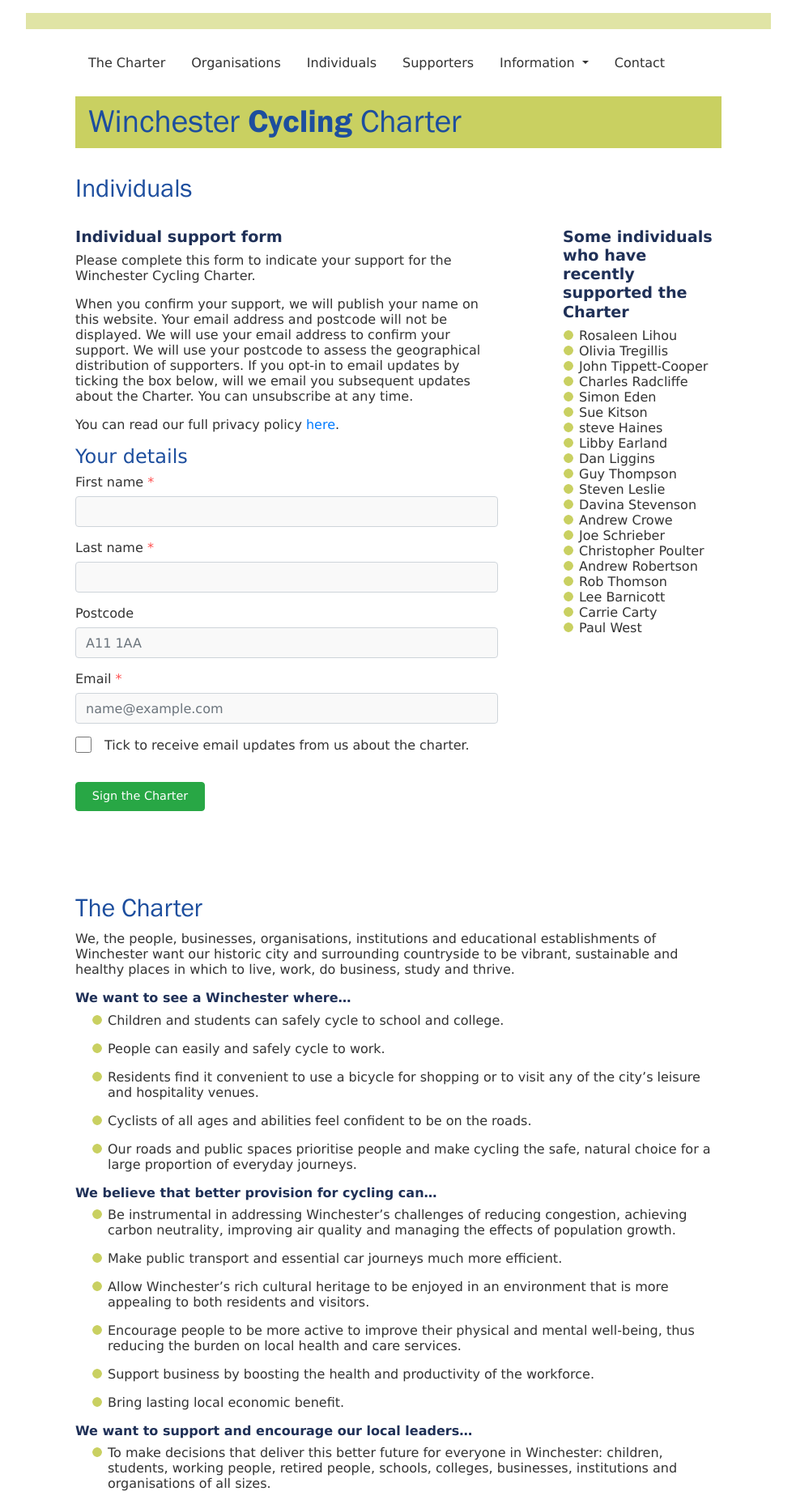
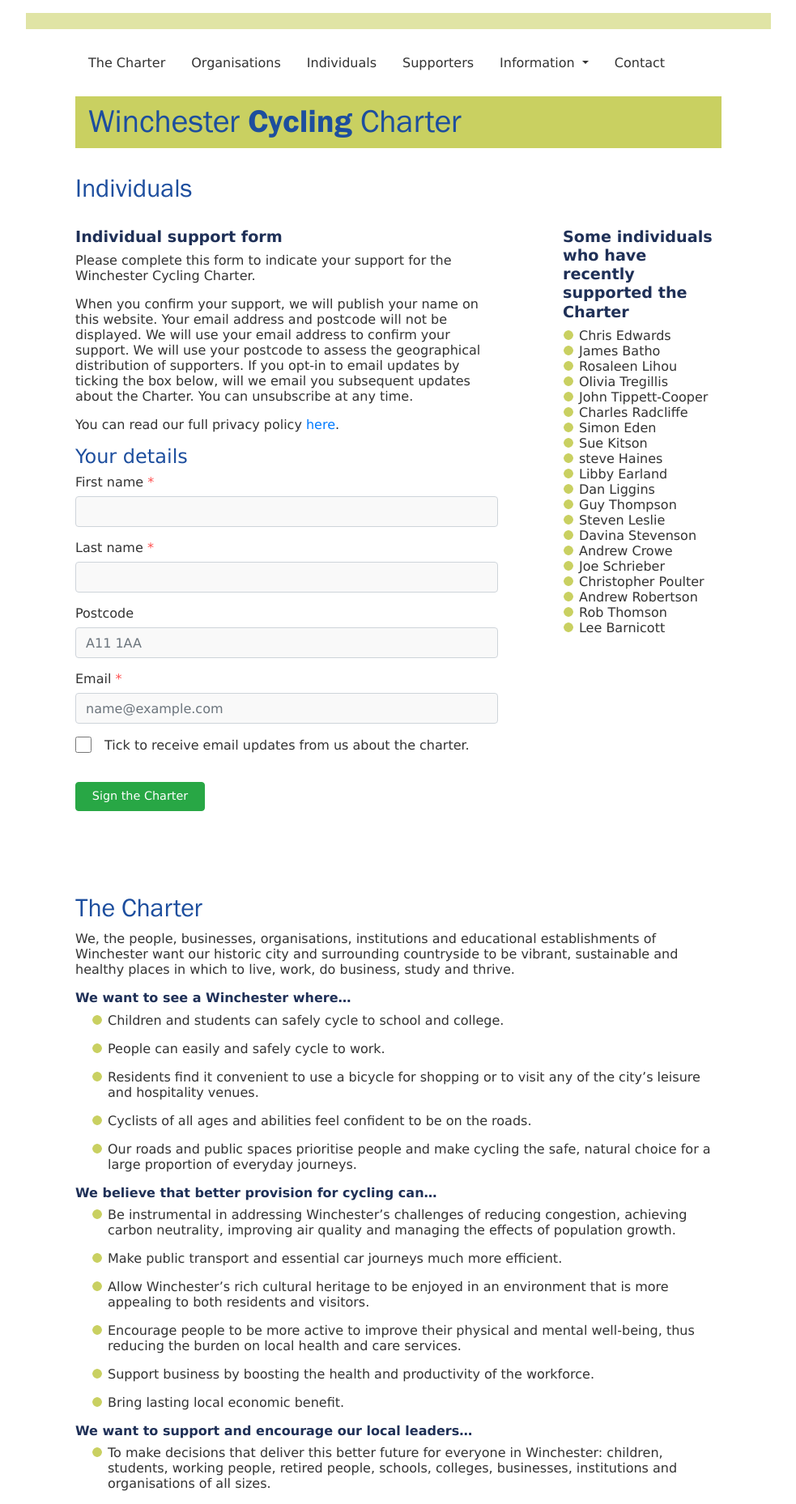
Before and after one commit to winchestercyclingcharter/winchestercyclingcharter.github.io, a Jekyll site: the page built from ind-page.md, in a window 1280 px wide. Shown: the whole page at 81% size, without its empty margins (148-1131 px from the left). Built offline with Jekyll 4.4.1, drawn with Linux system fonts in a browser that asks for light colours; nearby versions of some CDN libraries.

Commit message:
Update people.yml

```diff
--- a/_data/people.yml
+++ b/_data/people.yml
@@ -256,3 +256,5 @@ people:
 - { lastname: Lihou , firstname: Rosaleen , dt: 20210301-221528-273788 }
 - { lastname: Tippett-Cooper, firstname: John, dt: 20210301-220241-775435 }
 - { lastname: Tregillis, firstname: Olivia, dt: 20210301-221123-944163 }
+- { lastname: Batho, firstname: James, dt: 20210302-161122-292374 }
+- { lastname: Edwards, firstname: Chris, dt: 20210302-201626-464272 }
```
